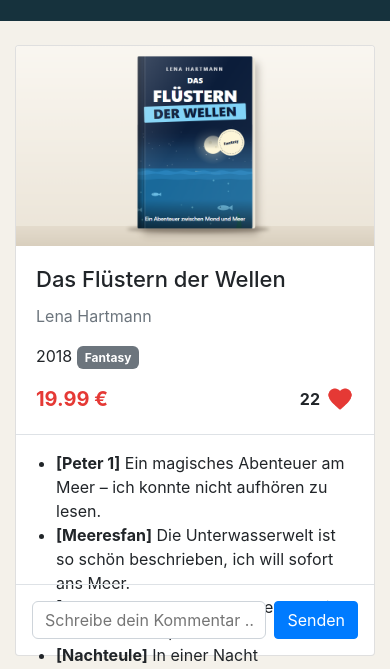
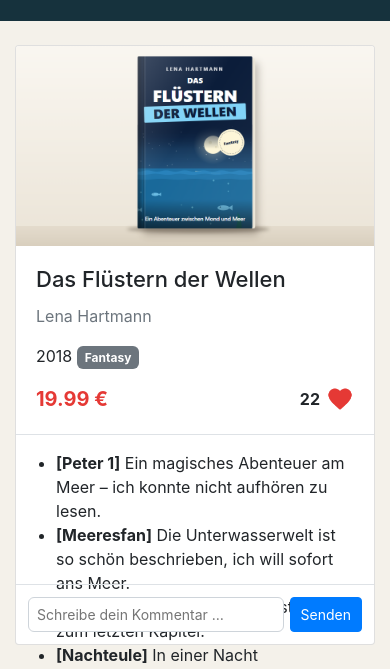
Before and after one commit to Lacha82/10_BOOKSTORE, a plain HTML site: page index.html in a window 390 px wide. Shown: the part 103-772 px from the top of the page. Drawn offline with nearby package versions, Linux system fonts and the light colour scheme.

Commit message:
style: shrink comment field font on smaller screens

```diff
--- a/style.css
+++ b/style.css
@@ -111,6 +111,23 @@ body {
 }
 
 
+@media screen and (max-width: 1199px) {
+    .comment-form {
+        gap: 6px;
+        padding: 12px;
+    }
+
+    .comment-input {
+        padding: 6px 8px;
+        font-size: 14px;
+    }
+
+    .comment-form .btn {
+        padding: 6px 10px;
+        font-size: 14px;
+    }
+}
+
 @media screen and (max-width: 991px) {
     .book-card {
         width: calc(50% - 12px);
@@ -121,4 +138,12 @@ body {
     .book-card {
         width: 100%;
     }
+
+    .comment-input {
+        font-size: clamp(13px, 4vw, 14px);
+    }
+
+    .comment-form .btn {
+        font-size: clamp(13px, 4vw, 14px);
+    }
 }
```
